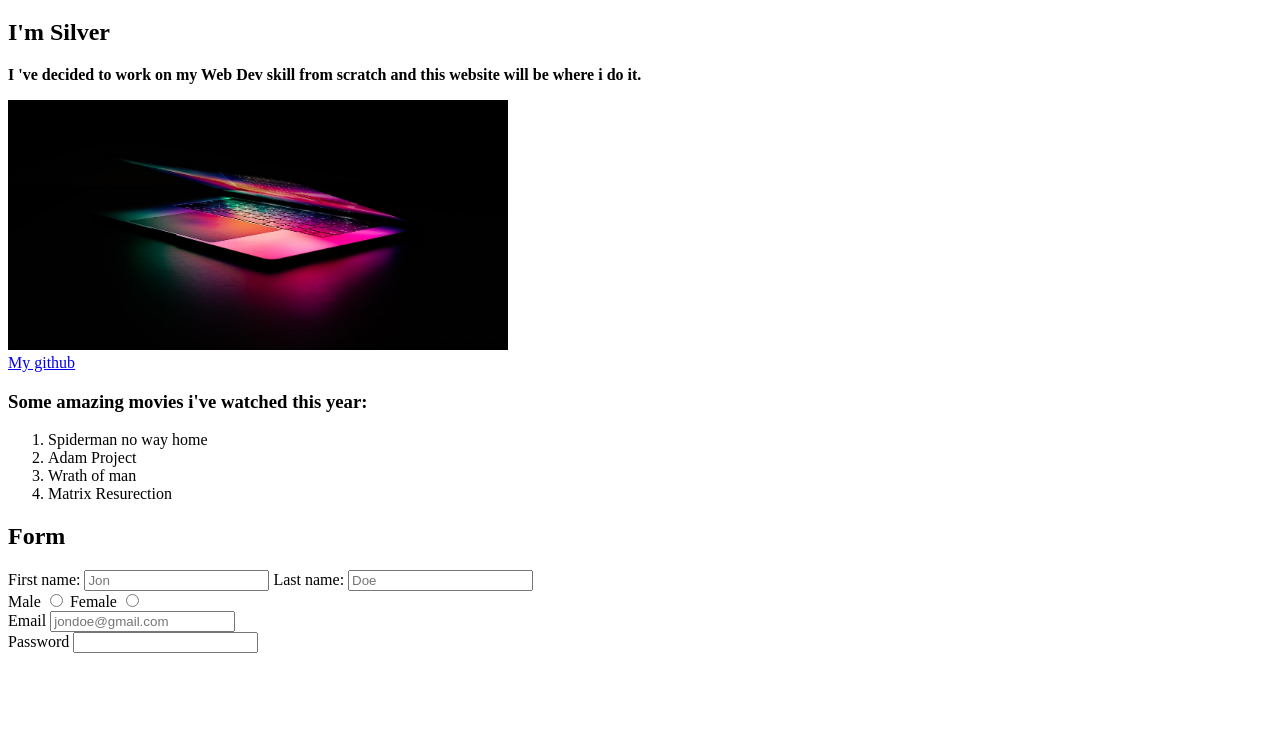
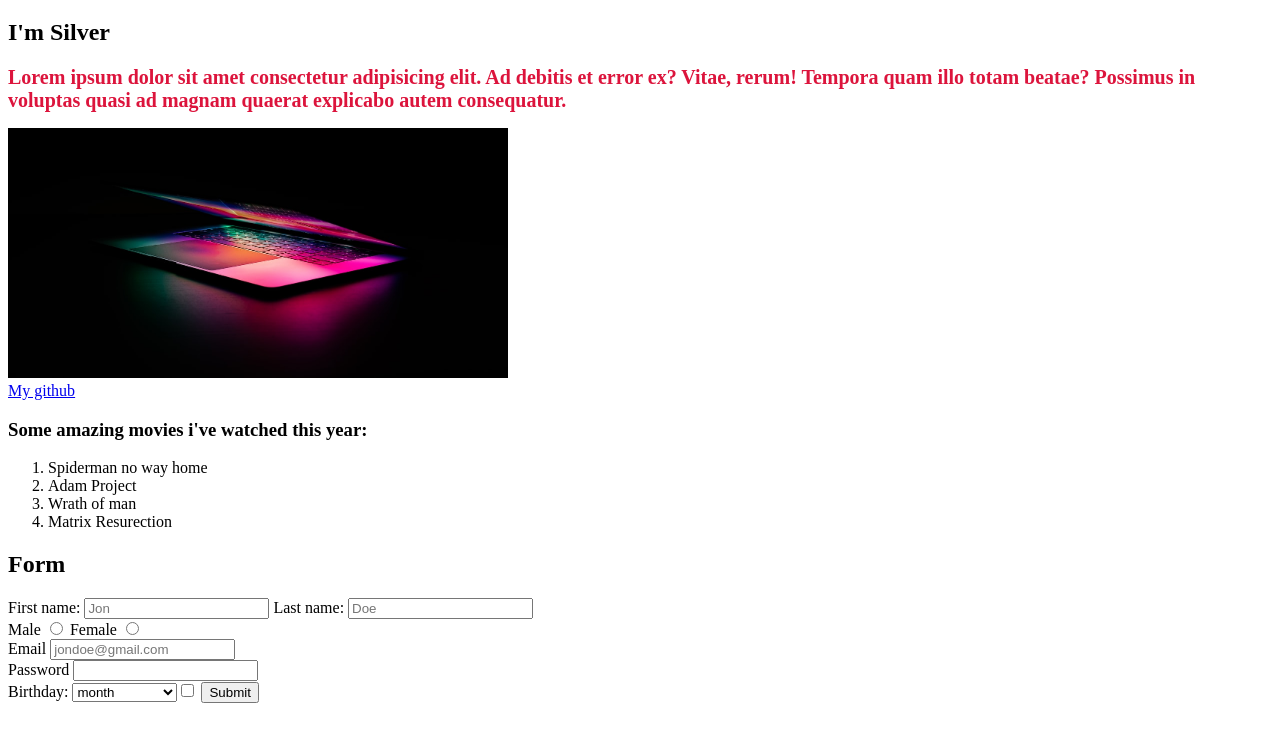
Before and after one commit to Sylvester254/sly_code, a plain HTML site: page Web/Website.html in a window 1280 px wide. Shown: the part 61-800 px from the top of the page. Drawn offline with Linux system fonts and the light colour scheme.

Commit message:
options,checkbox,button...

```diff
--- a/Web/Website.html
+++ b/Web/Website.html
@@ -5,7 +5,7 @@
     <meta charset="UTF-8">
     <meta http-equiv="X-UA-Compatible" content="IE=edge">
     <meta name="viewport" content="width=device-width, initial-scale=1.0">
-    <title>My portfolio</title>
+    <title>Sample web</title>
 </head>
 
 <body>
@@ -14,7 +14,7 @@
     <h2>I'm Silver
     </h2>
     <p>
-        <b>I 've decided to work on my Web Dev skill from scratch and this website will be where i do it.</b>
+        <b style="font-size: 20px;color: crimson;">Lorem ipsum dolor sit amet consectetur adipisicing elit. Ad debitis et error ex? Vitae, rerum! Tempora quam illo totam beatae? Possimus in voluptas quasi ad magnam quaerat explicabo autem consequatur.</b>
     </p>
     <img src="pic1.jpeg" height="250" width="500">
     </br> <a href="https://github.com/Sylvester254">My github </a>
@@ -26,12 +26,12 @@
         <li>Matrix Resurection</li>
     </ol>
     <h2>Form</h2>
-    <div>
+    <div id="form">
         <label for="first-name">First name:</label>
         <input type="text" name="first-name" placeholder="Jon" required>
         <label for="last-name">Last name:</label>
         <input type="text" name="last-name" placeholder="Doe" required>
-    </div>
+
         <div>
             <label for="gender-male">Male</label>
             <input type="radio" name="gender-choice" value="choice-1">
@@ -40,10 +40,36 @@
         </div>
         <div>
             <label for="email">Email</label>
-        <input type="email" name="email" placeholder="jondoe@gmail.com"> </div>
+            <input type="email" name="email" placeholder="jondoe@gmail.com">
+        </div>
         <div>
             <label for="password">Password</label>
-        <input type="password" name="password"> </div>
+            <input type=" password " name="password ">
+        </div>
+        <div>
+            <label for="month">Birthday:</label>
+            <select name="month">
+        <option value="0" selected disabled>month</option>
+        <option value="jan">JANUARY</option>
+        <option value="feb">FEBRUARY</option>
+        <option value="march">MARCH</option>
+        <option value="april">APRIL</option>
+        <option value="may">MAY</option>
+        <option value="june">JUNE</option>
+        <option value="july">JULY</option>
+        <option value="august">AUGUST</option>
+        <option value="september">SEPTEMBER</option>
+        <option value="october">OCTOBER</option>
+        <option value="november">NOVEMBER</option>
+        <option value="december">DECEMBER</option>
+        </div>
+        <div>
+            <label for="Agree">I agree:</label>
+            <input type="checkbox" name="Agree">
+
+        <button type="submit">Submit</button>
+       </div>
+    </div>
 </body>
 
 </html>
```
Lines whose indentation alone changed are shown as unchanged.
